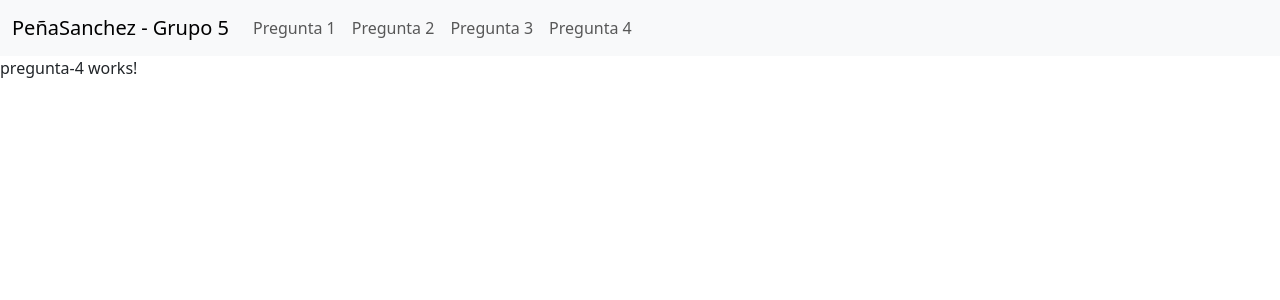
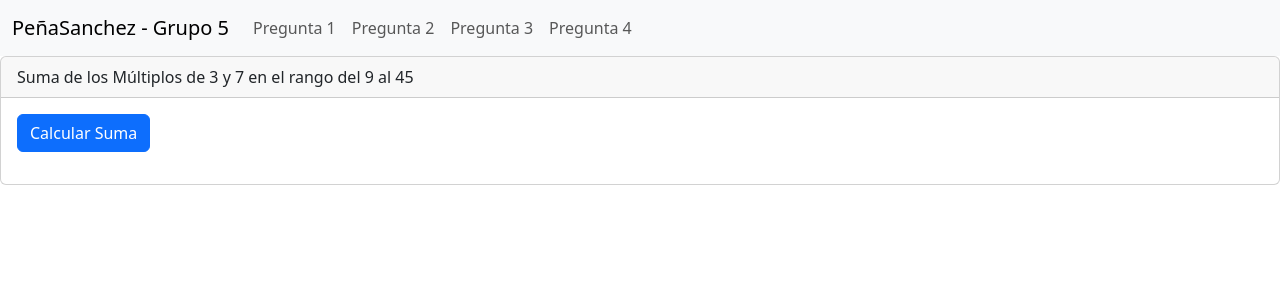
Before and after one commit to geraldineps/DAWI_CL3_5, an Angular app: page /pregunta4 in a window 1280 px wide. Shown: the top 300 px of the page. Built offline with nearby package versions, Linux system fonts and the light colour scheme.

Commit message:
pregunta 4 ts

```diff
--- a/src/app/pregunta-4/pregunta-4.component.html
+++ b/src/app/pregunta-4/pregunta-4.component.html
@@ -1 +1,15 @@
-<p>pregunta-4 works!</p>
+<div class="card">
+    <div class="card-header">
+      Suma de los Múltiplos de 3 y 7 en el rango del 9 al 45
+    </div>
+    <div class="card-body">
+      <div class="mb-3">
+        <button (click)="calcularSuma()" class="btn btn-primary">Calcular Suma</button>
+      </div>
+      @if (mostrarResultado){
+      <div class="alert alert-primary" role="alert">
+        La suma de los múltiplos de 3 y 7 en el rango del 9 al 45 es: {{ resultado }}
+      </div>
+    }
+    </div>
+  </div>
--- a/src/app/pregunta-4/pregunta-4.component.ts
+++ b/src/app/pregunta-4/pregunta-4.component.ts
@@ -8,5 +8,18 @@ import { Component } from '@angular/core';
   styleUrl: './pregunta-4.component.scss'
 })
 export class Pregunta4Component {
+  resultado = 0;
 
+  mostrarResultado = false;
+
+  calcularSuma() {
+    let suma = 0;
+    for (let i = 9; i <= 45; i++) {
+      if (i % 3 == 0 || i % 7 == 0) {
+        suma += i;
+      }
+    }
+    this.resultado = suma;
+    this.mostrarResultado = true;
+  }
 }
```
